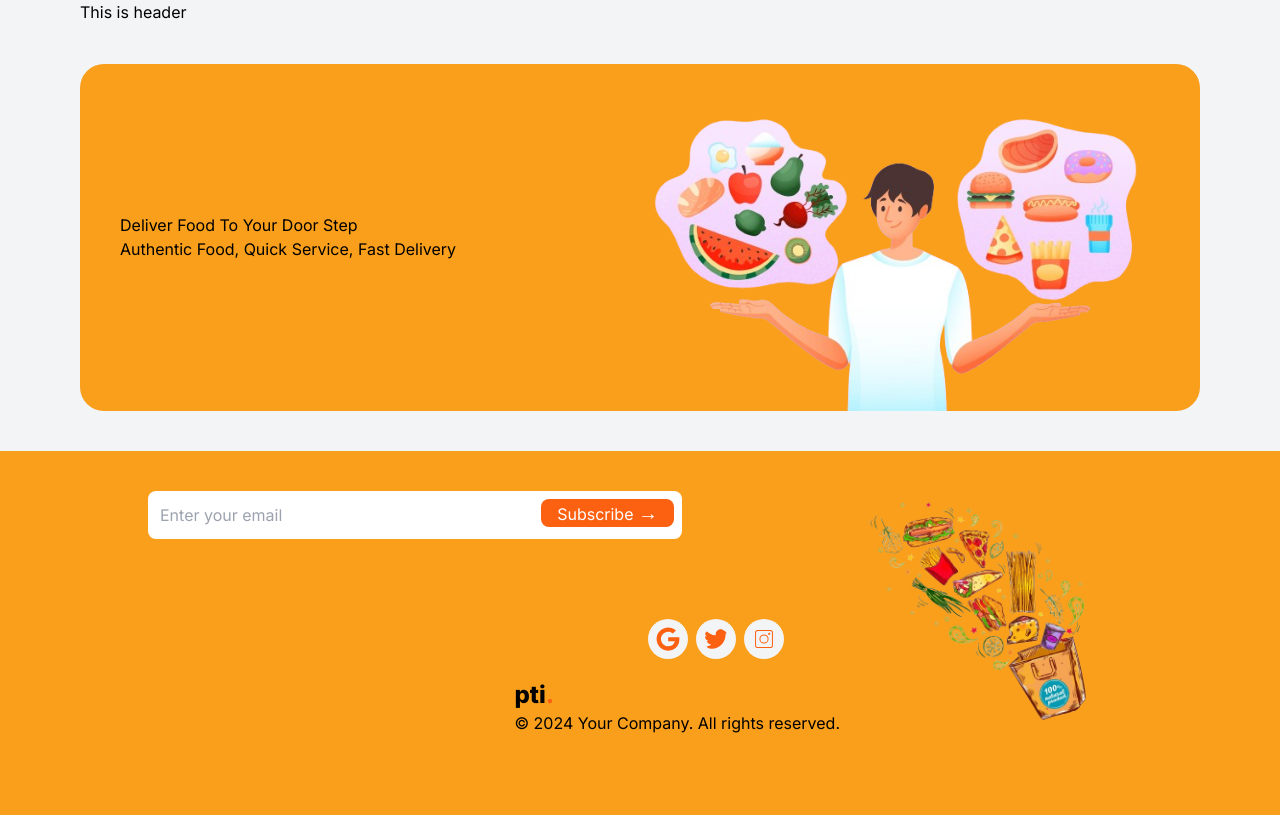
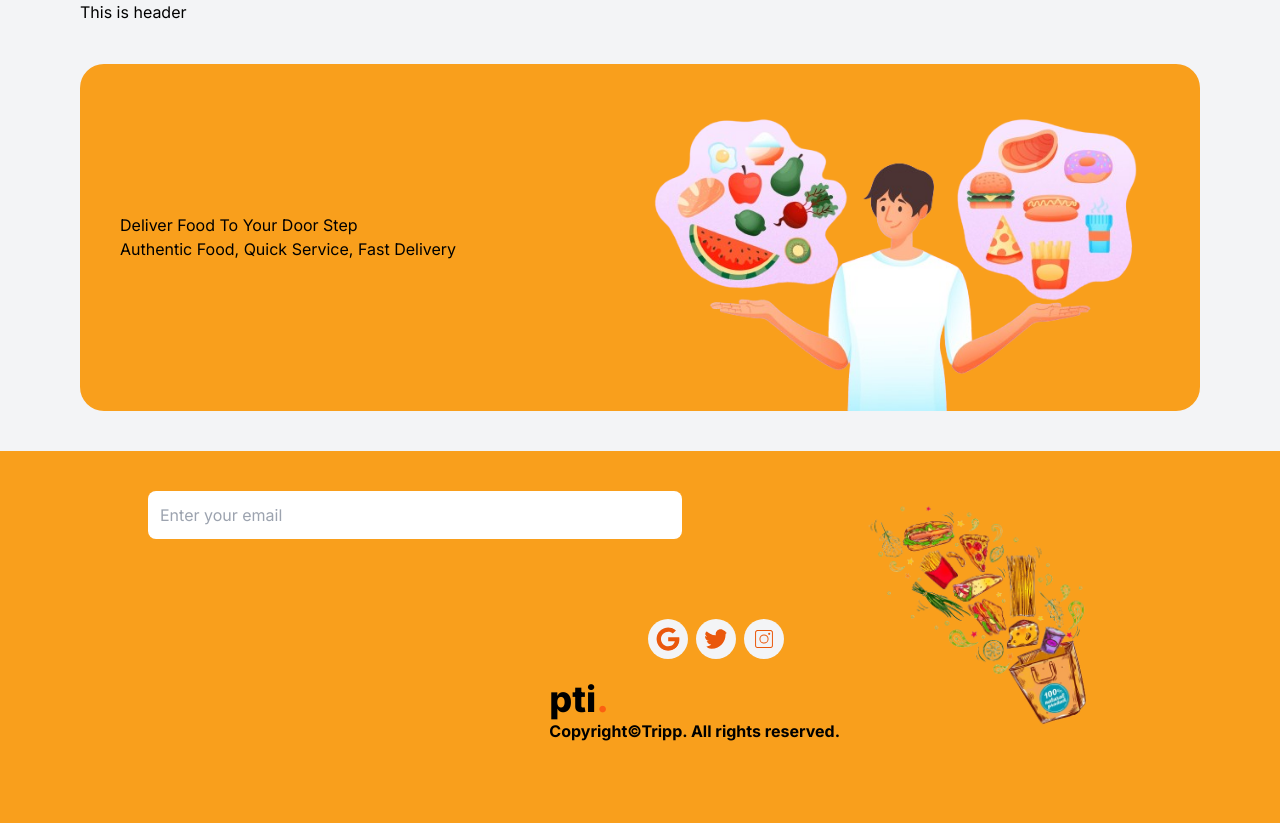
Before and after one commit to abuhasanmahmud/QT-dotnet-task, a Next.js app: page / in a window 1280 px wide. Built offline with nearby package versions, Linux system fonts and the light colour scheme.

Commit message:
feat(V-1) footer desktop version done

```diff
--- a/app/components/Footer.jsx
+++ b/app/components/Footer.jsx
@@ -14,25 +14,31 @@ const Footer = () => {
         <div className=" sm:ml-32  ">
           <div className="sm:w-3/4 w-4/4 mx-5 relative ">
             <input type="text" placeholder="Enter your email" className="w-full  p-3 rounded-lg  " />
-            <button
-              className="px-4 absolute top-2 right-2 text-white rounded-lg"
-              style={{ backgroundColor: "#FC6011" }}
-            >
+            <button className="px-4 absolute top-2 right-2 sm:text-white rounded-lg text-orange-600 font-bold">
               Subscribe <span className="text-xl">&#8594;</span>
             </button>
           </div>
 
           <div className=" flex flex-col-reverse justify-center items-center gap-12 sm:flex  sm:items-end sm:justify-between sm:gap-5 sm:mt-20">
             <div className="">
-              <p className="text-2xl font-extrabold ">
+              <p className="text-4xl font-extrabold  ">
                 pti<span style={{ color: "#FC6011" }}>.</span>
               </p>
-              <p>&copy; {new Date().getFullYear()} Your Company. All rights reserved.</p>
+              <p className="font-bold">Copyright&copy;Tripp. All rights reserved.</p>
             </div>
             <div className="mr-14 flex gap-2">
-              <FaGoogle className="bg-gray-100 p-2 rounded-full " size={40} color="#FC6011" />
-              <FaTwitter className="bg-gray-100 p-2 rounded-full " size={40} color="#FC6011" />
-              <CiInstagram className="bg-gray-100 p-2 rounded-full " size={40} color="#FC6011" />
+              <FaGoogle
+                className="sm:bg-gray-100 sm:text-orange-600 p-2 rounded-full  bg-orange-600 text-gray-100 "
+                size={40}
+              />
+              <FaTwitter
+                className="sm:bg-gray-100 sm:text-orange-600 p-2 rounded-full  bg-orange-600 text-gray-100 "
+                size={40}
+              />
+              <CiInstagram
+                className="sm:bg-gray-100 sm:text-orange-600 p-2 rounded-full  bg-orange-600 text-gray-100 "
+                size={40}
+              />
             </div>
           </div>
         </div>
```
